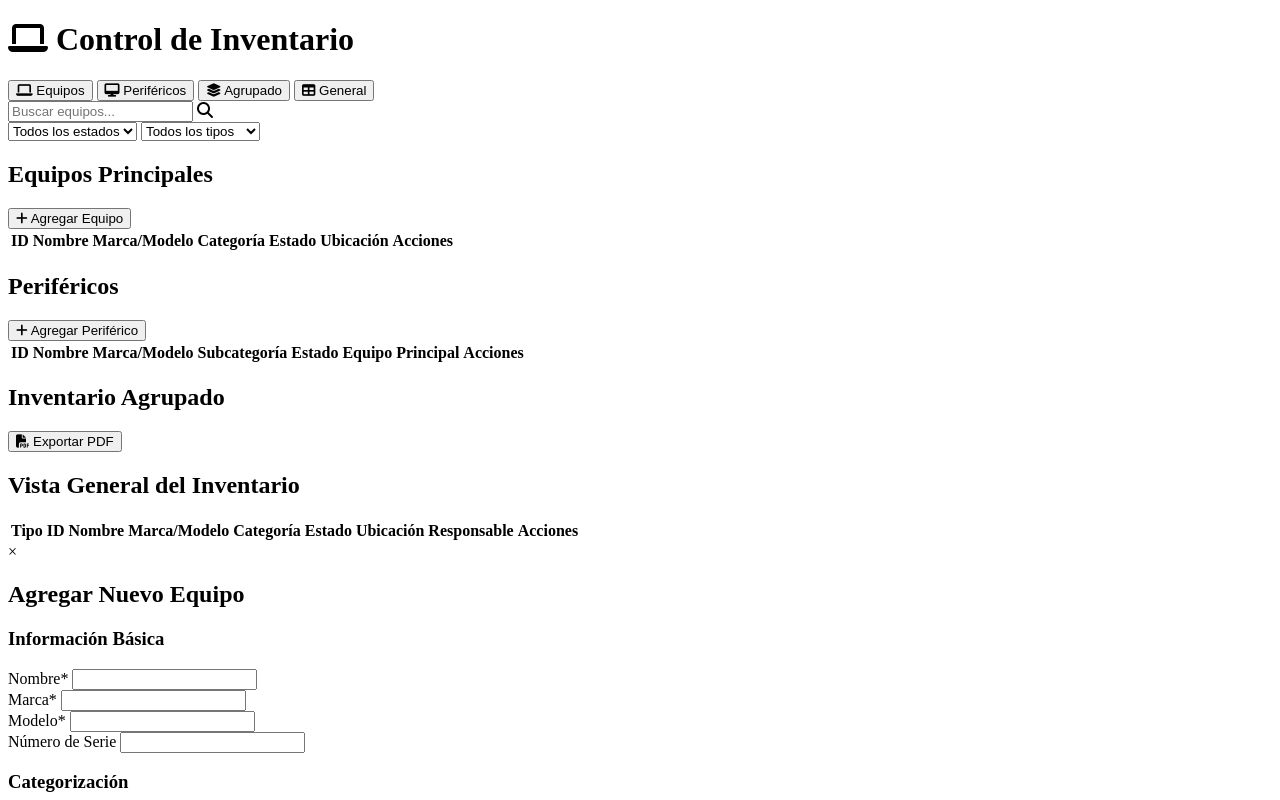
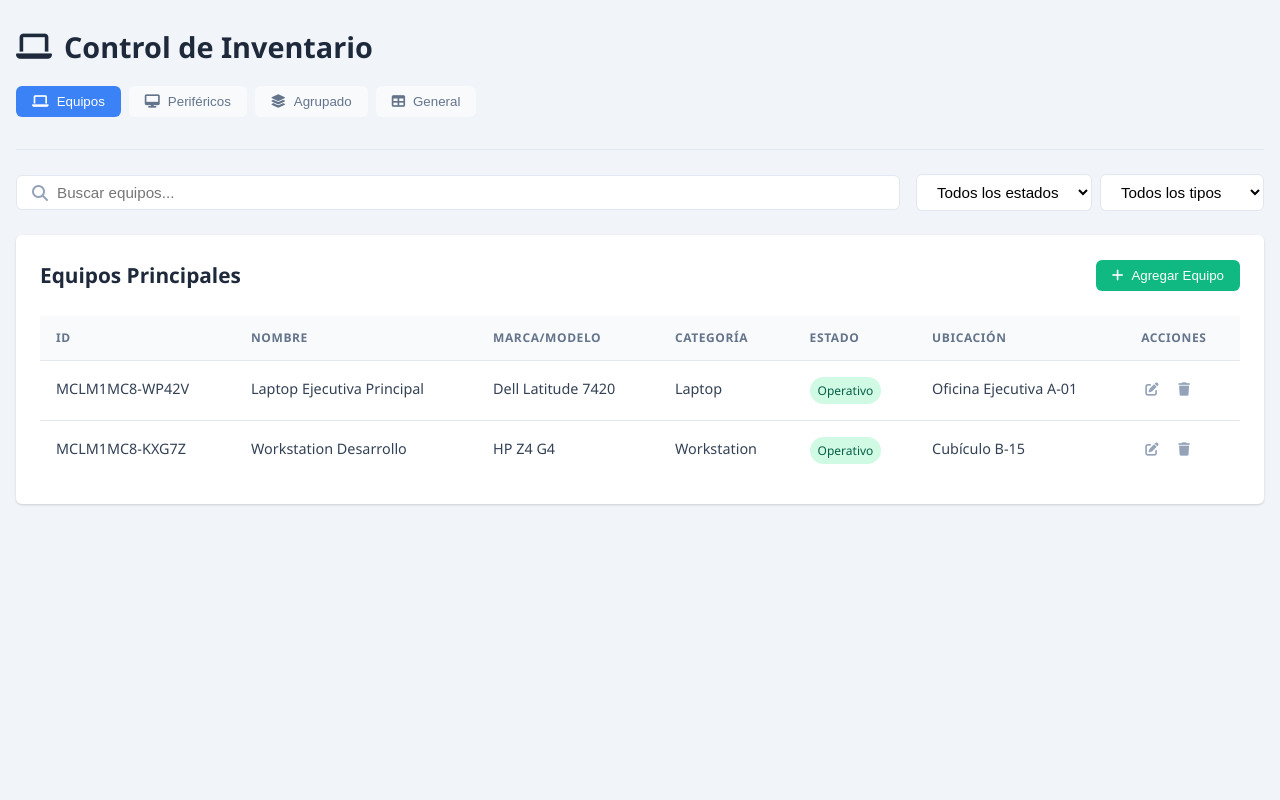
Before and after one commit to Dexter8000/Control, a website: page public/inventario/inventario.html in a window 1280 px wide. Shown: the top 800 px of the page. Drawn offline with nearby package versions, Linux system fonts and the light colour scheme.

Commit message:
Fix asset paths in inventario view

```diff
--- a/public/inventario/inventario.html
+++ b/public/inventario/inventario.html
@@ -4,7 +4,8 @@
     <meta charset="UTF-8" />
     <meta name="viewport" content="width=device-width, initial-scale=1.0" />
     <title>Sistema de Control de Inventario</title>
-    <link rel="stylesheet" href="style.css" />
+    <!-- Carga del estilo principal para el inventario -->
+    <link rel="stylesheet" href="inventario.css" />
     <link
       rel="stylesheet"
       href="https://cdnjs.cloudflare.com/ajax/libs/font-awesome/6.4.0/css/all.min.css"
@@ -296,6 +297,7 @@
 
     <script src="https://cdnjs.cloudflare.com/ajax/libs/jspdf/2.5.1/jspdf.umd.min.js"></script>
     <script src="https://cdnjs.cloudflare.com/ajax/libs/html2canvas/1.4.1/html2canvas.min.js"></script>
-    <script src="script.js"></script>
+    <!-- Funciones y manejo de la aplicación de inventario -->
+    <script src="inventario.js"></script>
   </body>
 </html>
```
